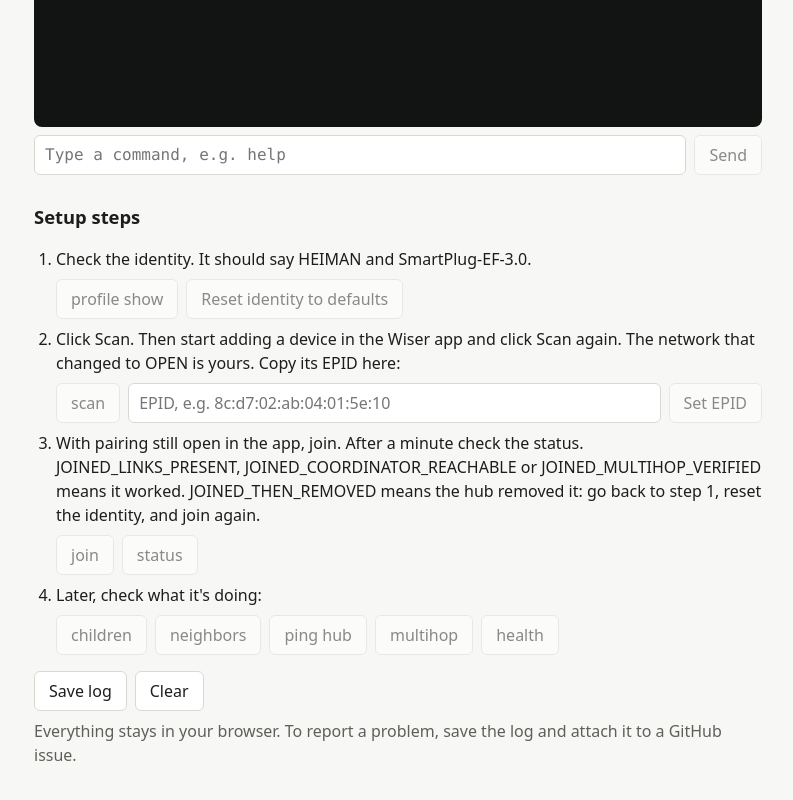
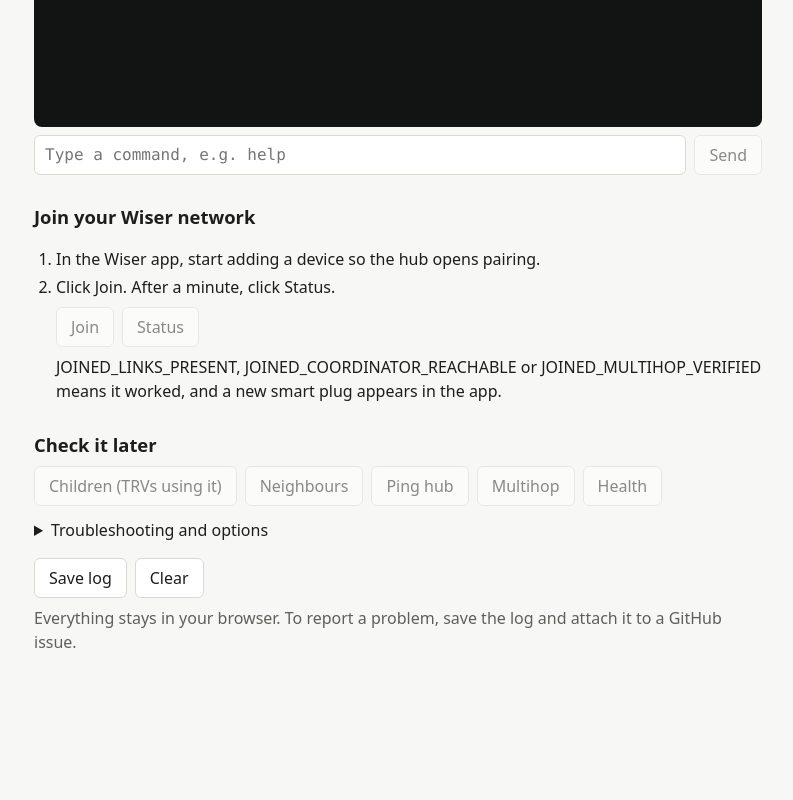
Before and after one commit to craigmillard86/wiserBridge, a plain HTML site: page web/console.html in a window 1280 px wide. Shown: the part 506-1306 px from the top of the page, without its empty margins (242-1035 px from the left). After the commit the page ends 1216 px from the top, so only its background shows below. Drawn offline with Linux system fonts and the light colour scheme.

Commit message:
Setup: join is just open pairing + Join; identity check and EPID lock are optional
The plug identity is the default, so profile show is only needed when a
join fails. The EPID lock only guards against a neighbour's network
being open at the same moment. Console and README now lead with open
pairing -> Join -> Status and put both under troubleshooting/options.

Co-Authored-By: Claude Opus 5.5 <noreply@anthropic.com>

```diff
--- a/web/console.html
+++ b/web/console.html
@@ -35,41 +35,47 @@
     <button id="send" disabled>Send</button>
   </div>
 
-  <h2>Setup steps</h2>
+  <h2>Join your Wiser network</h2>
   <ol>
-    <li>Check the identity. It should say HEIMAN and SmartPlug-EF-3.0.
+    <li>In the Wiser app, start adding a device so the hub opens pairing.</li>
+    <li>Click Join. After a minute, click Status.
       <div class="row">
-        <button data-cmd="profile show" disabled>profile show</button>
-        <button data-cmds="profile defaults|profile save|reboot" disabled>Reset identity to defaults</button>
+        <button data-cmd="join" disabled>Join</button>
+        <button data-cmd="status" disabled>Status</button>
       </div>
-    </li>
-    <li>Click Scan. Then start adding a device in the Wiser app and click Scan again. The network
-      that changed to OPEN is yours. Copy its EPID here:
-      <div class="row">
-        <button data-cmd="scan" disabled>scan</button>
-        <input type="text" id="epid" placeholder="EPID, e.g. 8c:d7:02:ab:04:01:5e:10" disabled>
-        <button id="setepid" disabled>Set EPID</button>
-      </div>
-    </li>
-    <li>With pairing still open in the app, join. After a minute check the status.
       JOINED_LINKS_PRESENT, JOINED_COORDINATOR_REACHABLE or JOINED_MULTIHOP_VERIFIED means it
-      worked. JOINED_THEN_REMOVED means the hub removed it: go back to step 1, reset the identity,
-      and join again.
-      <div class="row">
-        <button data-cmd="join" disabled>join</button>
-        <button data-cmd="status" disabled>status</button>
-      </div>
-    </li>
-    <li>Later, check what it's doing:
-      <div class="row">
-        <button data-cmd="children" disabled>children</button>
-        <button data-cmd="neighbors" disabled>neighbors</button>
-        <button data-cmd="ping 0x0000 5" disabled>ping hub</button>
-        <button data-cmd="multihop" disabled>multihop</button>
-        <button data-cmd="health" disabled>health</button>
-      </div>
+      worked, and a new smart plug appears in the app.
     </li>
   </ol>
+
+  <h2>Check it later</h2>
+  <div class="row">
+    <button data-cmd="children" disabled>Children (TRVs using it)</button>
+    <button data-cmd="neighbors" disabled>Neighbours</button>
+    <button data-cmd="ping 0x0000 5" disabled>Ping hub</button>
+    <button data-cmd="multihop" disabled>Multihop</button>
+    <button data-cmd="health" disabled>Health</button>
+  </div>
+
+  <details>
+    <summary>Troubleshooting and options</summary>
+    <p><strong>Status says JOINED_THEN_REMOVED.</strong> The hub removed it. Check the identity:
+      it should say HEIMAN and SmartPlug-EF-3.0. If it says DIY-ESP32C6, reset it to the
+      defaults, then join again.</p>
+    <div class="row">
+      <button data-cmd="profile show" disabled>Show identity</button>
+      <button data-cmds="profile defaults|profile save|reboot" disabled>Reset identity to defaults</button>
+    </div>
+    <p><strong>Lock it to your network (optional).</strong> The board joins whichever Zigbee
+      network has pairing open. If a neighbour might be pairing a device at the same time: click
+      Scan, open pairing in the Wiser app, click Scan again, and enter the EPID of the network
+      that changed to OPEN.</p>
+    <div class="row">
+      <button data-cmd="scan" disabled>Scan</button>
+      <input type="text" id="epid" placeholder="EPID, e.g. 8c:d7:02:ab:04:01:5e:10" disabled>
+      <button id="setepid" disabled>Set EPID</button>
+    </div>
+  </details>
 
   <div class="row">
     <button id="savelog">Save log</button>
```
Also changed, not shown: 2 other files.
